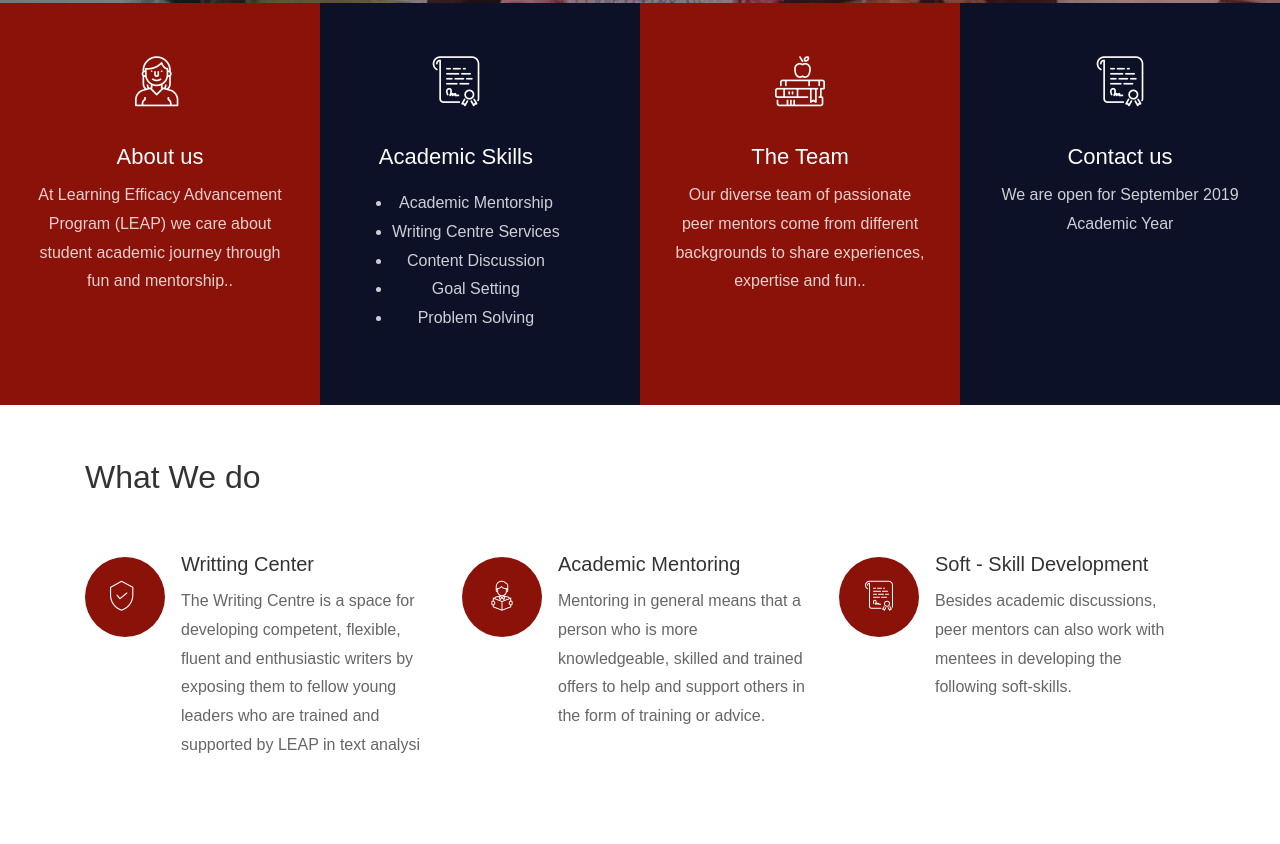
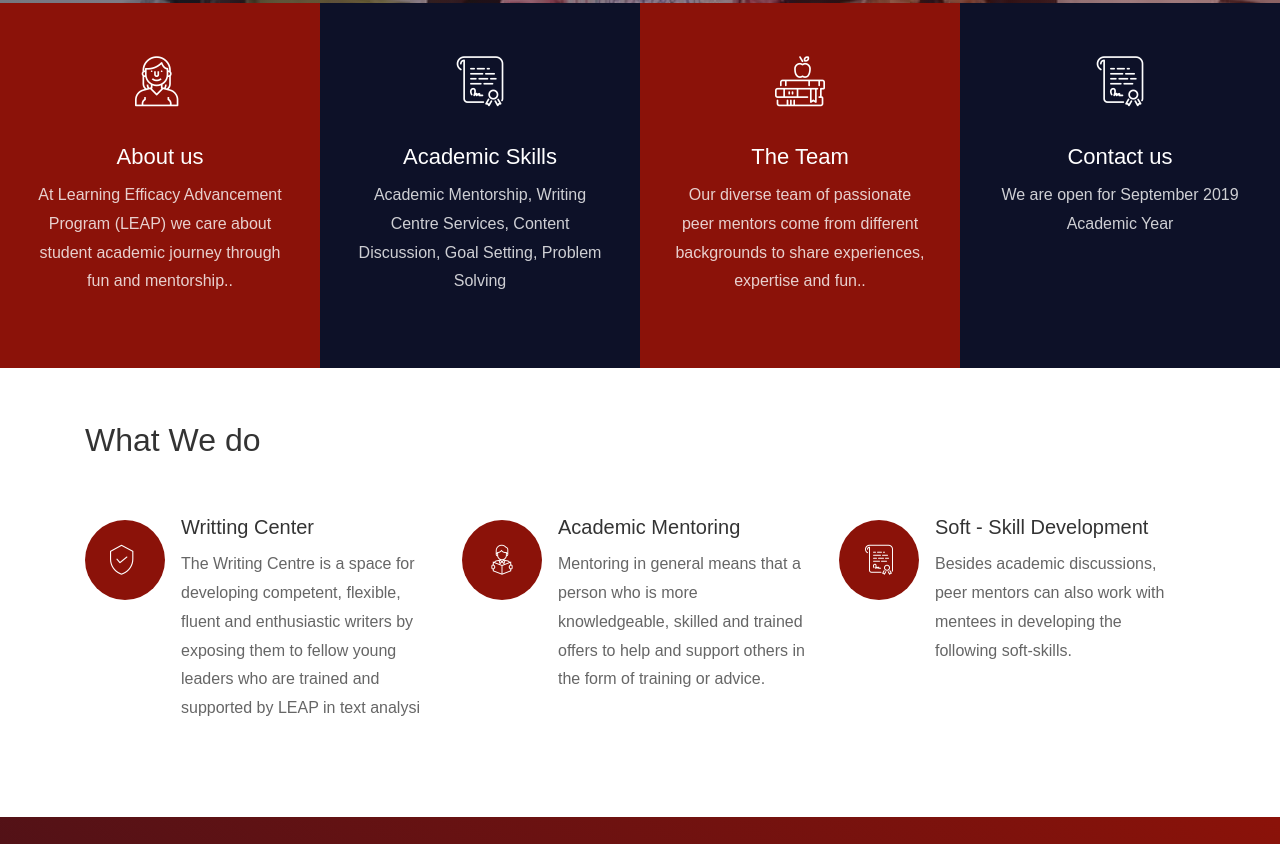
Before and after one commit to Diane10/LEAPWEB, a plain HTML site: page index.html in a window 1280 px wide. Shown: the part 796-1640 px from the top of the page. Drawn offline with Linux system fonts and the light colour scheme; some packages are replaced by stand-ins of ours; no server answers; files whose address does not match are found by name.

Commit message:
fixed style in home page

```diff
--- a/index.html
+++ b/index.html
@@ -170,16 +170,8 @@
 						<div class="media-body p-2 mt-3">
 							<h3 class="heading">Academic Skills</h3>
 							<p>
-								<ul>
-									<li>Academic Mentorship</li>
-									<li>Writing Centre Services</li>
-									<li>Content Discussion</li>
-									<li>Goal Setting</li>
-									<li>Problem Solving</li>
-								</ul>
-
-
-								</p>
+								Academic Mentorship, Writing Centre Services, Content Discussion, Goal Setting, Problem Solving
+							</p>
 						</div>
 					</div>
 				</div>
```
Also changed, not shown: about.html (+2 -2 lines).
